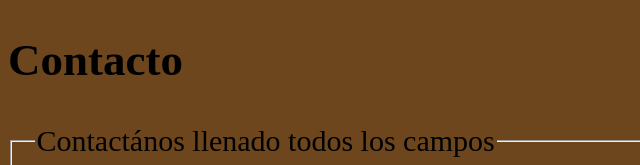
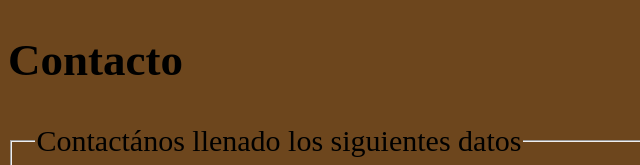
Before and after one commit to Kalcio/Webibi, a plain HTML site: page index.html in a window 1280 px wide. Shown: the part 2135-2300 px from the top of the page, 0-640 px from the left. Drawn offline with Linux system fonts and the light colour scheme; a web font is replaced by a local one.

Commit message:
contacto

```diff
--- a/index.html
+++ b/index.html
@@ -96,7 +96,7 @@
         <h2>Contacto</h2>
         <form>
             <fieldset>
-                <legend>Contactános llenado todos los campos</legend>
+                <legend>Contactános llenado los siguientes datos</legend>
 
                 <div>
                     <label>Nombre</label>
```
